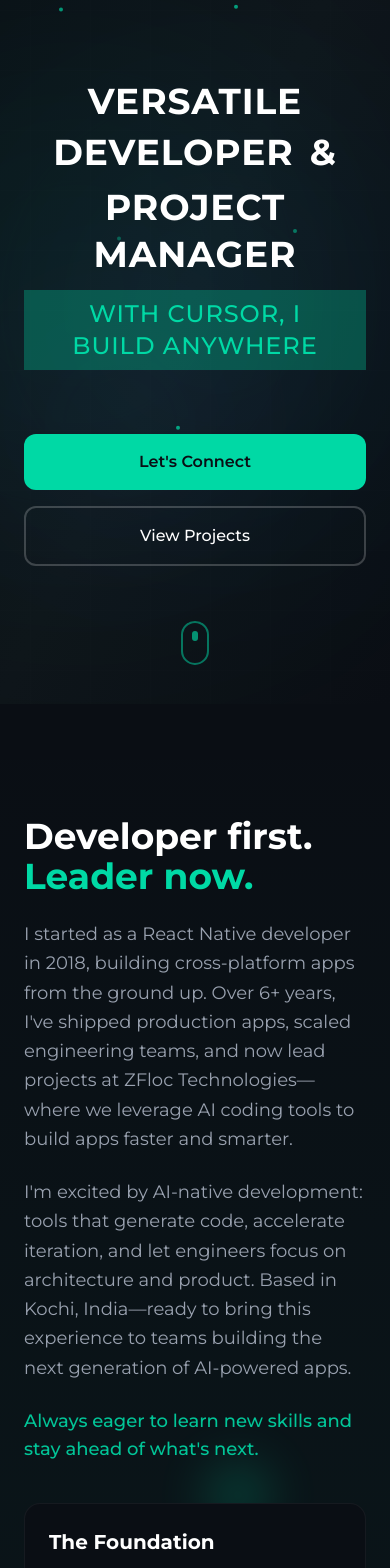
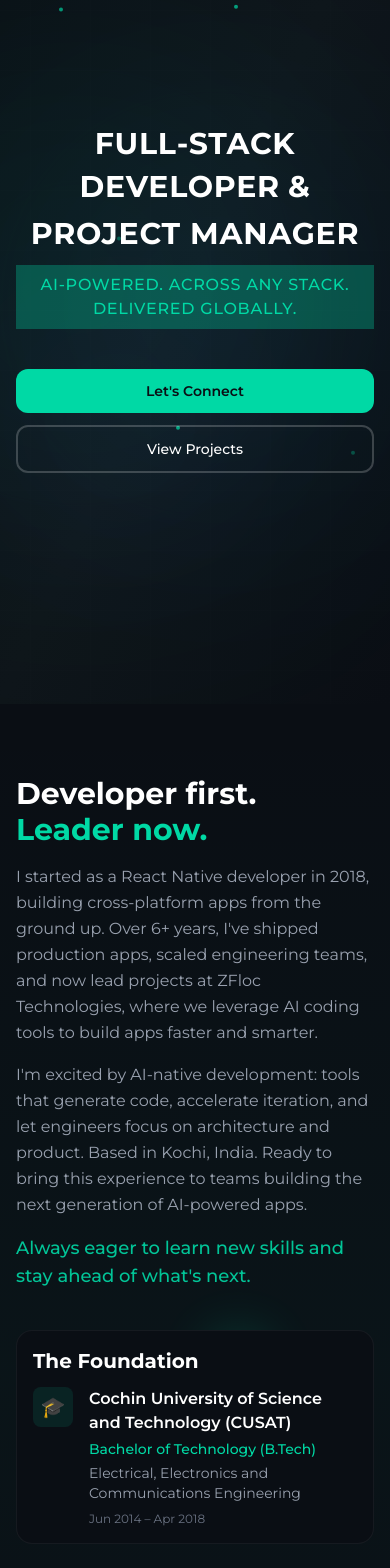
Before and after one commit to dhanesh-m/my-portfolio, a React (Vite) app: page / in a window 390 px wide. Shown: the part 140-1708 px from the top of the page. Built offline with nearby package versions, Linux system fonts and the light colour scheme.

Commit message:
Update favicon, adjust section padding, and refine typography across components for improved layout and readability.

```diff
--- a/index.html
+++ b/index.html
@@ -2,7 +2,7 @@
 <html lang="en">
   <head>
     <meta charset="UTF-8" />
-    <link rel="icon" type="image/svg+xml" href="/vite.svg" />
+    <link rel="icon" type="image/svg+xml" href="/favicon.svg" />
     <meta name="viewport" content="width=device-width, initial-scale=1.0" />
     <meta name="description" content="Dhanesh M - React Native Developer & Project Manager | 6+ years building cross-platform mobile apps" />
     <title>Dhanesh M | React Native Developer & Project Manager</title>
--- a/src/components/About.jsx
+++ b/src/components/About.jsx
@@ -9,7 +9,7 @@ const fadeUp = {
 
 export default function About() {
   return (
-    <section id="about" className="py-24 md:py-32 relative overflow-hidden">
+    <section id="about" className="py-16 sm:py-24 md:py-32 relative overflow-hidden">
       <motion.div
         initial={{ opacity: 0 }}
         whileInView={{ opacity: 1 }}
@@ -26,13 +26,13 @@ export default function About() {
         transition={{ duration: 6, repeat: Infinity }}
         className="absolute top-1/2 right-0 w-80 h-80 bg-[#00D9A5] rounded-full blur-[120px] -translate-y-1/2"
       />
-      <div className="max-w-6xl mx-auto px-6 relative">
+      <div className="max-w-6xl mx-auto px-4 sm:px-6 relative">
         <motion.div
           initial={{ opacity: 0, y: 60 }}
           whileInView={{ opacity: 1, y: 0 }}
           viewport={{ once: true, margin: '-100px' }}
           transition={{ duration: 0.8, ease: [0.22, 1, 0.36, 1] }}
-          className="grid md:grid-cols-2 gap-16 items-center"
+          className="grid md:grid-cols-2 gap-10 md:gap-16 items-center"
         >
           <div>
             <motion.h2
@@ -40,7 +40,7 @@ export default function About() {
               whileInView={{ opacity: 1, y: 0 }}
               viewport={{ once: true }}
               transition={{ duration: 0.6, delay: 0.1 }}
-              className="font-display font-bold text-4xl md:text-5xl text-white mt-4 mb-6"
+              className="font-display font-bold text-3xl sm:text-4xl md:text-5xl text-white mt-2 sm:mt-4 mb-4 sm:mb-6"
             >
               Developer first.
               <br />
@@ -57,21 +57,21 @@ export default function About() {
             <motion.p
               {...fadeUp}
               transition={{ ...fadeUp.transition, delay: 0.2 }}
-              className="text-gray-400 text-lg leading-relaxed mb-6"
+              className="text-gray-400 text-base sm:text-lg leading-relaxed mb-4 sm:mb-6"
             >
               I started as a React Native developer in 2018, building cross-platform apps
               from the ground up. Over 6+ years, I've shipped production apps, scaled
-              engineering teams, and now lead projects at ZFloc Technologies—where we
+              engineering teams, and now lead projects at ZFloc Technologies, where we
               leverage AI coding tools to build apps faster and smarter.
             </motion.p>
             <motion.p
               {...fadeUp}
               transition={{ ...fadeUp.transition, delay: 0.35 }}
-              className="text-gray-400 text-lg leading-relaxed mb-6"
+              className="text-gray-400 text-base sm:text-lg leading-relaxed mb-4 sm:mb-6"
             >
               I'm excited by AI-native development: tools that generate code, accelerate
               iteration, and let engineers focus on architecture and product. Based in
-              Kochi, India—ready to bring this experience to teams building the next
+              Kochi, India. Ready to bring this experience to teams building the next
               generation of AI-powered apps.
             </motion.p>
             <motion.p
@@ -87,7 +87,7 @@ export default function About() {
               whileInView={{ opacity: 1, y: 0 }}
               viewport={{ once: true, margin: '-50px' }}
               transition={{ duration: 0.7, ease: [0.22, 1, 0.36, 1] }}
-              className="p-6 md:p-8 rounded-2xl bg-[#0A0E14] border border-white/5 hover:border-[#00D9A5]/20 transition-all duration-300"
+              className="p-4 sm:p-6 md:p-8 rounded-2xl bg-[#0A0E14] border border-white/5 hover:border-[#00D9A5]/20 transition-all duration-300"
             >
               <h3 className="font-display font-bold text-xl text-white mb-3">The Foundation</h3>
               <div className="flex items-start gap-4">
@@ -109,7 +109,7 @@ export default function About() {
             transition={{ duration: 0.8, ease: [0.22, 1, 0.36, 1] }}
             className="relative"
           >
-            <div className="aspect-square rounded-2xl bg-gradient-to-br from-[#0F1419] to-[#1A2332] border border-white/5 p-8 flex flex-col justify-center backdrop-blur-sm">
+            <div className="min-h-[260px] sm:min-h-0 sm:aspect-square rounded-2xl bg-gradient-to-br from-[#0F1419] to-[#1A2332] border border-white/5 p-6 sm:p-8 flex flex-col justify-center backdrop-blur-sm">
               <div className="space-y-4">
                 {[
                   'React Native · iOS & Android',
--- a/src/components/Experience.jsx
+++ b/src/components/Experience.jsx
@@ -46,23 +46,23 @@ const experiences = [
 
 export default function Experience() {
   return (
-    <section id="experience" className="py-24 md:py-32 bg-[#0F1419]/50 relative overflow-hidden">
+    <section id="experience" className="py-16 sm:py-24 md:py-32 bg-[#0F1419]/50 relative overflow-hidden">
       <motion.div
         initial={{ opacity: 0, y: 40 }}
         whileInView={{ opacity: 1, y: 0 }}
         viewport={{ once: true }}
         transition={{ duration: 0.6 }}
-        className="max-w-3xl mx-auto px-6 mb-16"
+        className="max-w-3xl mx-auto px-4 sm:px-6 mb-10 sm:mb-16"
       >
-        <h2 className="font-display font-bold text-4xl md:text-5xl text-white mb-4">
+        <h2 className="font-display font-bold text-3xl sm:text-4xl md:text-5xl text-white mb-3 sm:mb-4">
           Journey
         </h2>
-        <p className="text-gray-400 text-lg">
-          From React Native developer to project manager—each stop shaped the journey.
+        <p className="text-gray-400 text-base sm:text-lg">
+          From React Native developer to project manager. Each stop shaped the journey.
         </p>
       </motion.div>
 
-      <div className="max-w-3xl mx-auto px-6">
+      <div className="max-w-3xl mx-auto px-4 sm:px-6">
         <div className="relative">
           <div className="absolute left-0 md:left-6 top-0 bottom-0 w-0.5 bg-gradient-to-b from-[#00D9A5]/50 via-white/10 to-transparent" />
 
@@ -91,7 +91,7 @@ export default function Experience() {
                 />
                 <motion.div
                   whileHover={{ x: 6, transition: { duration: 0.2 } }}
-                  className={`p-6 md:p-8 rounded-2xl border transition-all duration-300 hover:border-[#00D9A5]/30 ${
+                  className={`p-4 sm:p-6 md:p-8 rounded-2xl border transition-all duration-300 hover:border-[#00D9A5]/30 ${
                     exp.highlight
                       ? 'bg-[#00D9A5]/5 border-[#00D9A5]/20'
                       : 'bg-[#0A0E14]/80 border-white/5 hover:bg-[#0A0E14]'
--- a/src/components/Hero.jsx
+++ b/src/components/Hero.jsx
@@ -17,13 +17,13 @@ const wordReveal = {
   },
 }
 
-const headlineWords = ["Versatile", "Developer", "&"]
+const headlineWords = ["Full-Stack", "Developer", "&"]
 const aiLine = "Project Manager"
-const leadingLine = "With Cursor, I build anywhere"
+const leadingLine = "AI-powered. Across any stack. Delivered globally."
 
 export default function Hero() {
   return (
-    <section className="min-h-screen flex items-center justify-center relative overflow-hidden pt-20">
+    <section className="min-h-screen flex items-center justify-center relative overflow-hidden pt-16 pb-8 sm:pt-20 sm:pb-0">
       {/* Background */}
       <div className="absolute inset-0 bg-gradient-to-br from-[#0A0E14] via-[#0F1419] to-[#0A0E14]" />
 
@@ -77,16 +77,16 @@ export default function Hero() {
         />
       ))}
 
-      <div className="relative z-10 max-w-6xl mx-auto px-6 text-center">
+      <div className="relative z-10 max-w-6xl mx-auto px-4 sm:px-6 text-center">
         {/* Headline - word by word reveal */}
         <motion.h1
           variants={container}
           initial="hidden"
           animate="visible"
-          className="font-display font-bold text-4xl sm:text-5xl md:text-6xl lg:text-7xl text-white uppercase leading-[1.3] tracking-wide mb-6"
+          className="font-display font-bold text-3xl sm:text-4xl md:text-5xl lg:text-6xl xl:text-7xl text-white uppercase leading-[1.3] tracking-wide mb-4 sm:mb-6"
         >
           <div className="flex flex-col items-center gap-2">
-            <div className="flex flex-wrap justify-center gap-x-4 gap-y-1">
+            <div className="flex flex-wrap justify-center gap-x-2 sm:gap-x-4 gap-y-1">
               {headlineWords.map((word, i) => (
                 <motion.span key={i} variants={wordReveal} className="inline-block">
                   {word}
@@ -100,14 +100,17 @@ export default function Hero() {
               {aiLine}
             </motion.span>
           </div>
-          <div className="inline-block mt-3 px-5 py-2 rounded-none bg-[#00D9A5]/30">
+          <motion.div
+            variants={wordReveal}
+            className="inline-block mt-3 px-4 sm:px-5 py-2 rounded-none bg-[#00D9A5]/30 max-w-[95vw]"
+          >
             <motion.span
               variants={wordReveal}
-              className="block text-2xl md:text-3xl text-[#00D9A5] font-medium uppercase"
+              className="block text-base sm:text-xl md:text-2xl lg:text-3xl text-[#00D9A5] font-medium uppercase"
             >
               {leadingLine}
             </motion.span>
-          </div>
+          </motion.div>
         </motion.h1>
 
         {/* Buttons - staggered with hover glow */}
@@ -115,7 +118,7 @@ export default function Hero() {
           initial={{ opacity: 0, y: 40 }}
           animate={{ opacity: 1, y: 0 }}
           transition={{ duration: 0.6, delay: 0.6 }}
-          className="flex flex-col sm:flex-row gap-4 justify-center mt-16"
+          className="flex flex-col sm:flex-row gap-3 sm:gap-4 justify-center mt-10 sm:mt-16"
         >
           <motion.a
             href="#contact"
@@ -124,7 +127,7 @@ export default function Hero() {
             transition={{ delay: 0.7 }}
             whileHover={{ scale: 1.08, boxShadow: '0 0 40px rgba(0, 217, 165, 0.4)' }}
             whileTap={{ scale: 0.96 }}
-            className="px-8 py-4 rounded-xl bg-[#00D9A5] text-[#0A0E14] font-semibold hover:bg-[#00E5B3] transition-colors"
+            className="px-6 py-3 sm:px-8 sm:py-4 rounded-xl bg-[#00D9A5] text-[#0A0E14] font-semibold hover:bg-[#00E5B3] transition-colors text-sm sm:text-base"
           >
             Let's Connect
           </motion.a>
@@ -135,7 +138,7 @@ export default function Hero() {
             transition={{ delay: 0.8 }}
             whileHover={{ scale: 1.05, borderColor: 'rgba(0, 217, 165, 0.6)' }}
             whileTap={{ scale: 0.98 }}
-            className="px-8 py-4 rounded-xl border-2 border-white/20 text-white font-medium hover:bg-white/5 transition-all duration-300"
+            className="px-6 py-3 sm:px-8 sm:py-4 rounded-xl border-2 border-white/20 text-white font-medium hover:bg-white/5 transition-all duration-300 text-sm sm:text-base"
           >
             View Projects
           </motion.a>
@@ -147,7 +150,7 @@ export default function Hero() {
         initial={{ opacity: 0 }}
         animate={{ opacity: 1 }}
         transition={{ duration: 1.5, delay: 1.5 }}
-        className="absolute bottom-10 left-1/2 -translate-x-1/2"
+        className="absolute bottom-6 sm:bottom-10 left-1/2 -translate-x-1/2 hidden sm:block"
       >
         <motion.div
           animate={{ y: [0, 14, 0] }}
--- a/src/index.css
+++ b/src/index.css
@@ -12,6 +12,7 @@
 
 html {
   scroll-behavior: smooth;
+  -webkit-text-size-adjust: 100%;
 }
 
 body {
@@ -21,6 +22,9 @@ body {
   font-family: 'Montserrat', system-ui, sans-serif;
   -webkit-font-smoothing: antialiased;
   -moz-osx-font-smoothing: grayscale;
+  overflow-x: hidden;
+  padding-right: env(safe-area-inset-right);
+  padding-left: env(safe-area-inset-left);
 }
 
 ::selection {
```
Also changed, not shown: src/components/Contact.jsx (+11 -11 lines), src/components/Nav.jsx (+4 -4 lines), src/components/Projects.jsx (+10 -10 lines), src/components/Skills.jsx (+10 -10 lines), public/favicon.svg (added), 1 other file (tests, documents, lock files or other folders).
